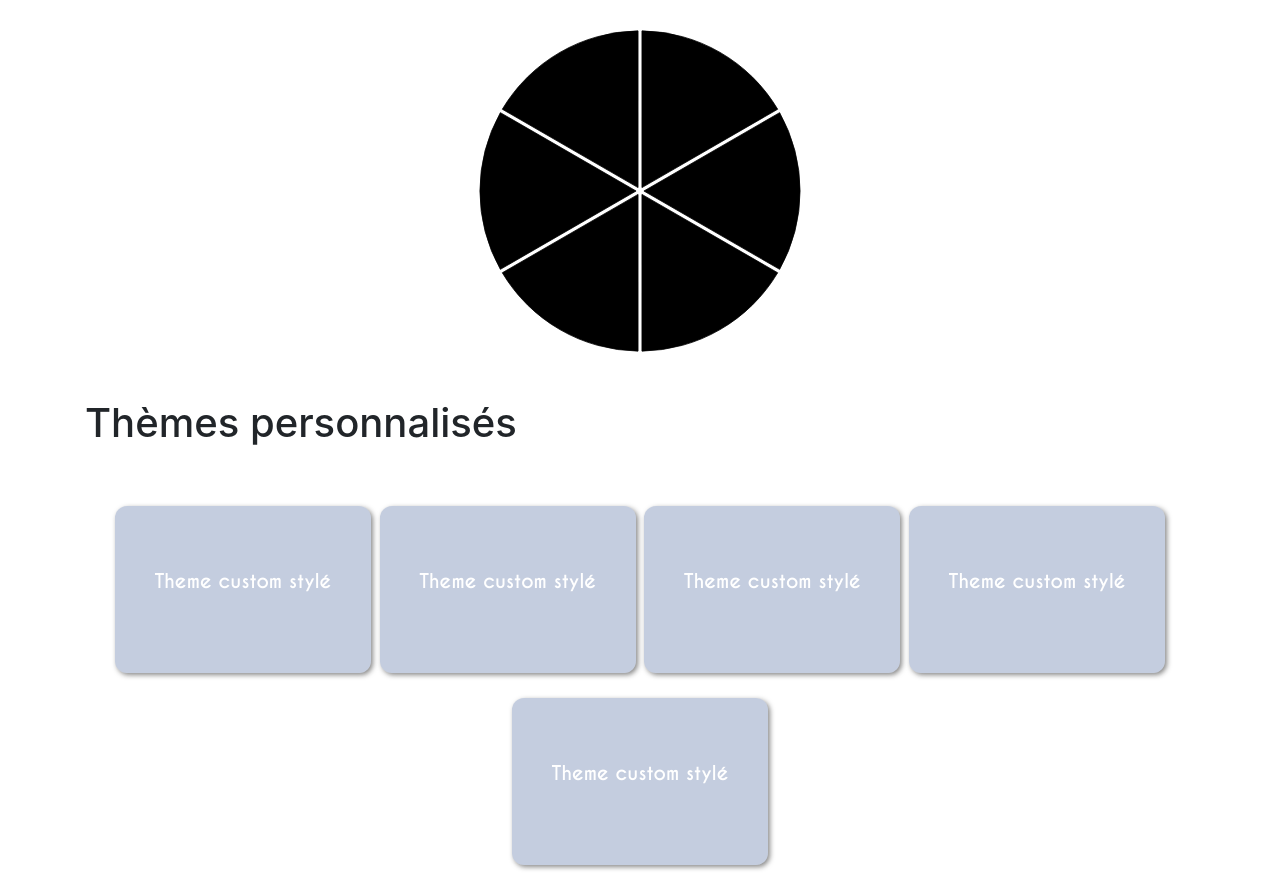
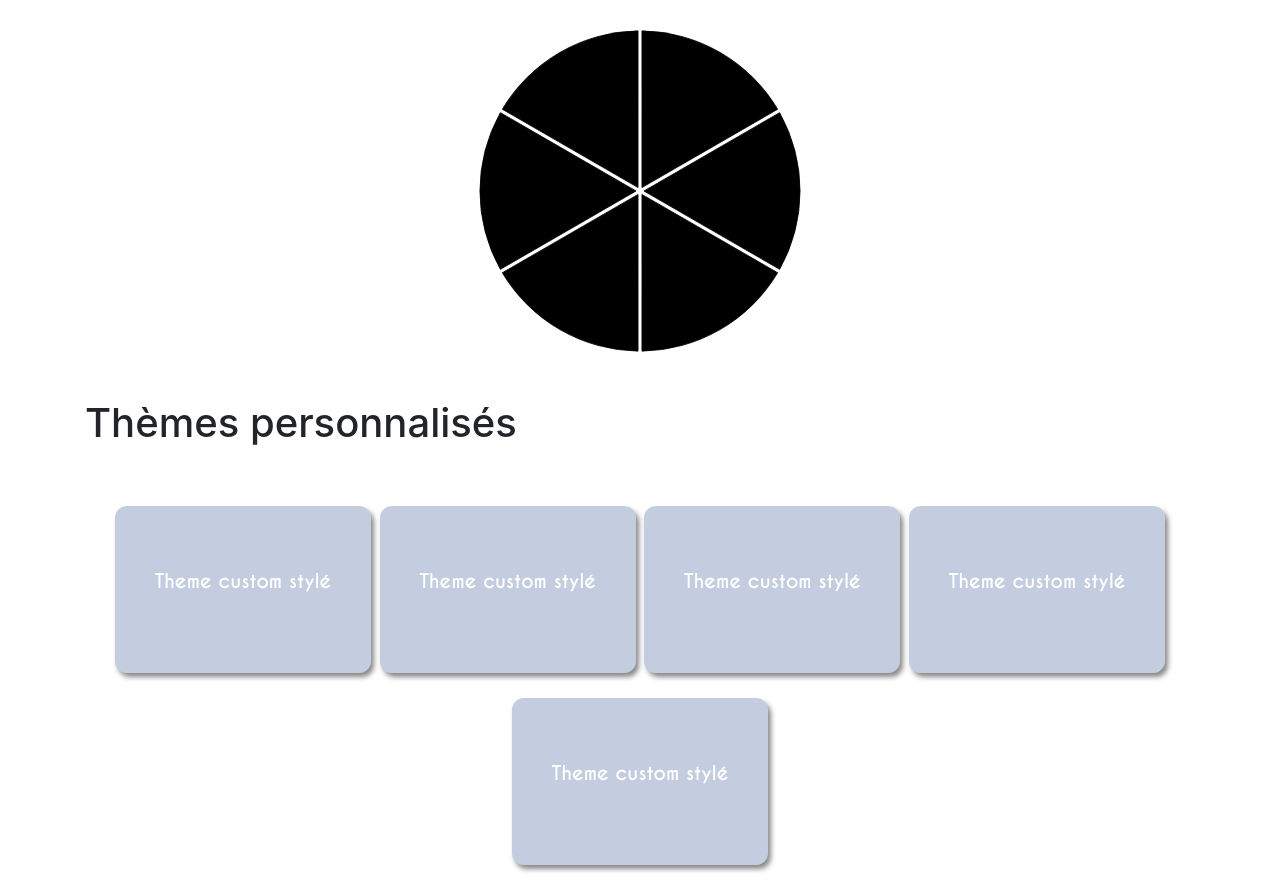
Before and after one commit to RomainBnfn/TrivialQuizz, a PHP site: page / in a window 1280 px wide. Shown: the part 153-1043 px from the top of the page. Run offline with PHP 8.4, Linux system fonts and the light colour scheme; data that the repository does not hold is empty.

Commit message:
Update style_index.css

```diff
--- a/trivialquizz/css/style_index.css
+++ b/trivialquizz/css/style_index.css
@@ -51,7 +51,7 @@ text
   border-radius: 12px;
   height: 13vw;
   width: 20vw;
-  box-shadow: 2px 2px 5px rgba(20,20,20,.5);
+  box-shadow: 3px 4px 5px rgba(20,20,20,.5);
 }
 .th-custom-btn:link
 {
@@ -66,5 +66,5 @@ text
 }
 .th-custom-btn:hover
 {
-  box-shadow: 4px 5px 5px rgba(20,20,20,.5);
+  box-shadow: 2px 2px 5px rgba(20,20,20,.5);
 }
```
